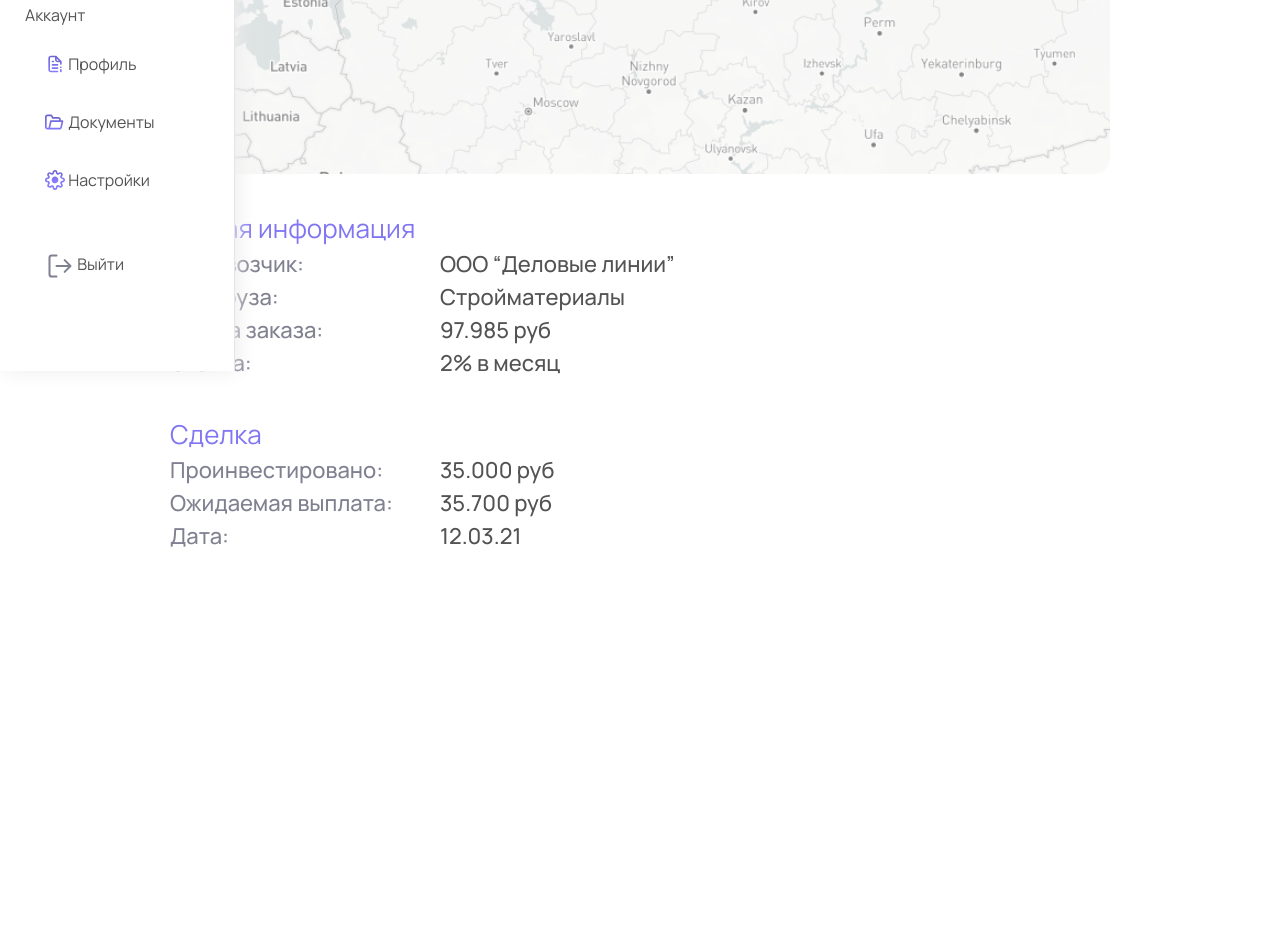
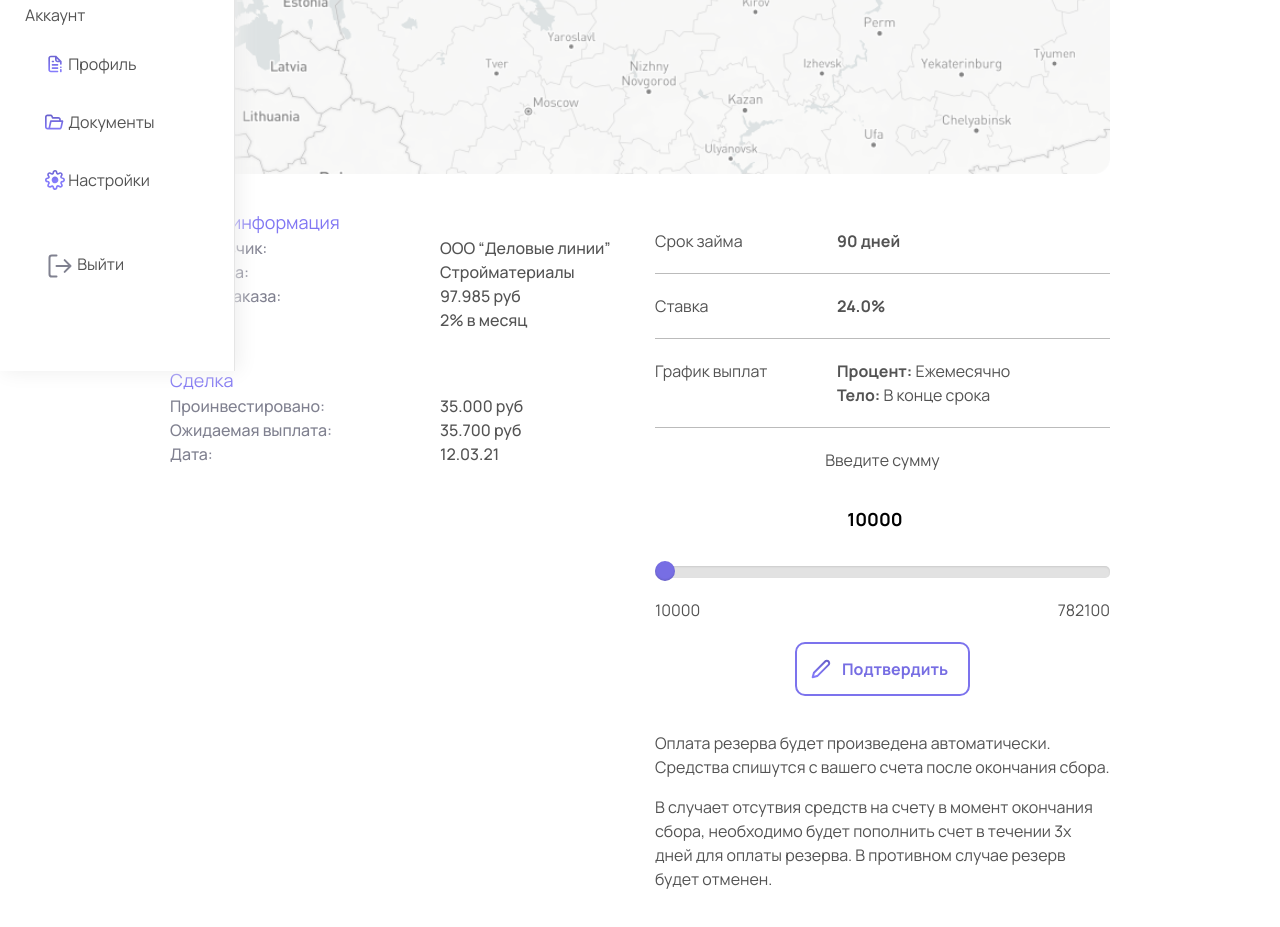
Before and after one commit to Botiek/lender-inv.loc, a plain HTML site: page transport-item.html in a window 1280 px wide. Shown: the part 429-1356 px from the top of the page. Before the commit the page ends 1132 px from the top, so only its background shows below. Drawn offline with nearby package versions, Linux system fonts and the light colour scheme.

Commit message:
add new f

```diff
--- a/css/style.css
+++ b/css/style.css
@@ -1749,17 +1749,20 @@ div#map > img {
 }
 .details-blc-title {
   margin-top: 35px;
-  font-size: 26px;
+  font-size: 18px;
   color: #8076f3;
 }
 .details-item {
   display: flex;
-  font-size: 22px;
+  font-size: 16px;
   font-weight: 500;
 }
 .details-item .left {
   width: 270px;
   color: #808190;
+}
+.item-project.transport a.title {
+  color: #333333;
 }
 @media screen and (max-height: 850px) {
   .menu {
@@ -1782,6 +1785,9 @@ div#map > img {
 }
 
 @media screen and (max-width: 992px) {
+  .title-wrap.transport {
+    font-size: 16px;
+  }
   .payments-item > * {
     max-width: 100% !important;
     margin-bottom: 20px;
--- a/transport-item.html
+++ b/transport-item.html
@@ -317,6 +317,8 @@
                 <div id="map">
                     <img src="/img/map-img.png" alt="">
                 </div>
+            </div>
+            <div class="col-md-6">
                 <div class="details">
                     <div class="details-blc-title">Общая информация</div>
                     <div class="details-item">
@@ -352,6 +354,38 @@
                     </div>
                 </div>
             </div>
+            <div class="col-md-6 reserve">
+                <div class="wrap-item">
+                    <div class="name">Срок займа</div>
+                    <div class="val"><b>90 дней</b></div>
+                </div>
+                <div class="wrap-item">
+                    <div class="name">Ставка</div>
+                    <div class="val"><b>24.0%</b></div>
+                </div>
+                <div class="wrap-item">
+                    <div class="name">График выплат</div>
+                    <div class="val"><b>Процент:</b> Ежемесячно </br><b>Тело:</b> В конце срока</div>
+                </div>
+                <div class="input-control range">
+                    <span>Введите сумму</span>
+                    <input type="number" class="js-amount-input" value="10000" min="10000" max="782100"></input>
+                    <input type="range" class="js-amount-range" value="10000" min="10000" max="782100">
+                    <div class="min-max">
+                        <div class="min">10000</div>
+                        <div class="max">782100</div>
+                    </div>
+                </div>
+
+                <div class="btn-control">
+                    <a href="" class="btn-border-edit">Подтвердить</a>
+                </div>
+                <p>Оплата резерва будет произведена автоматически. Средства спишутся с вашего счета после окончания
+                    сбора.</p>
+                <p>В случает отсутвия средств на счету в момент окончания сбора, необходимо будет пополнить счет в
+                    течении 3х дней для
+                    оплаты резерва. В противном случае резерв будет отменен.</p>
+            </div>
         </div>
     </div>
 
```
Also changed, not shown: transport.html (+3 -3 lines).
